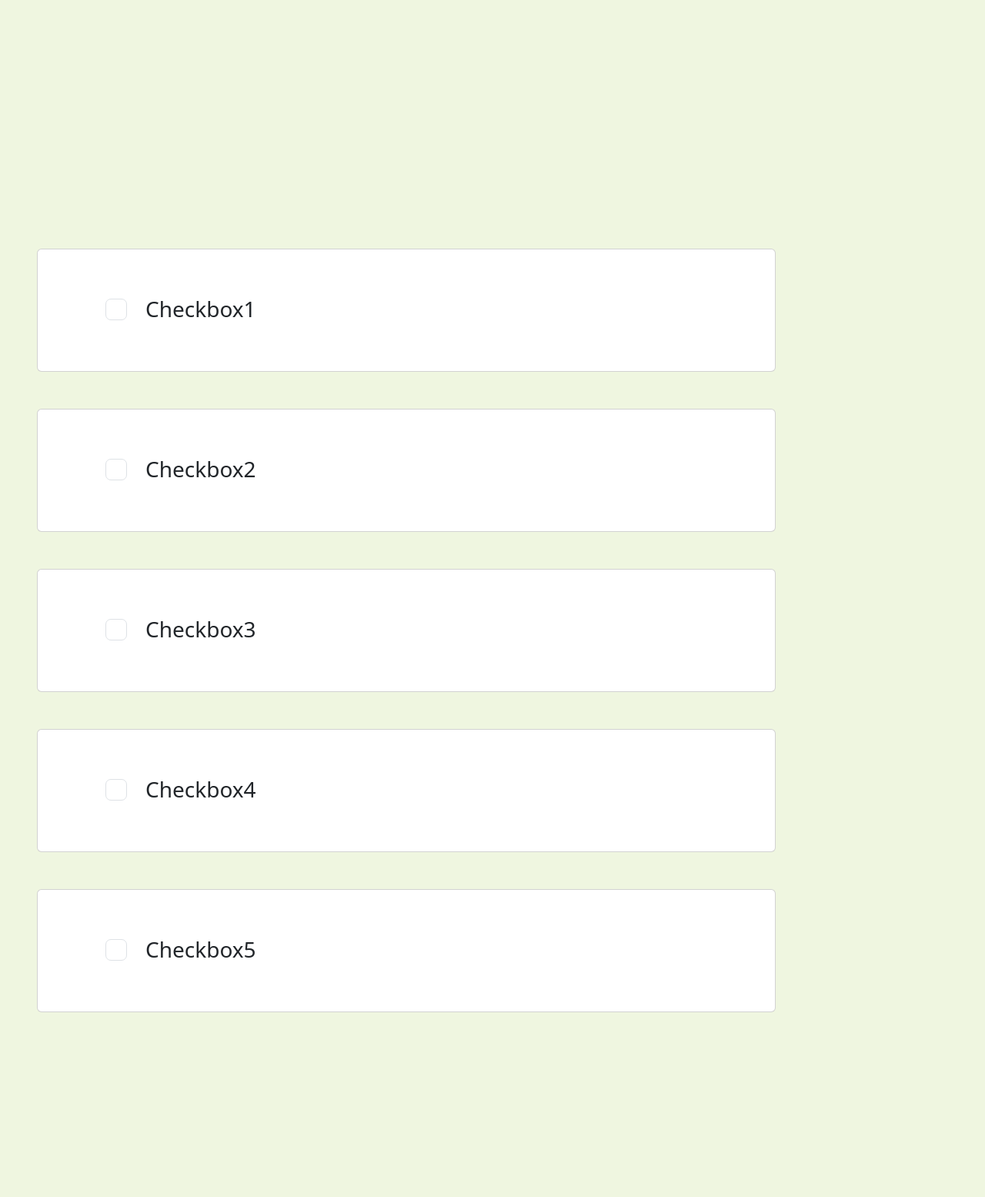
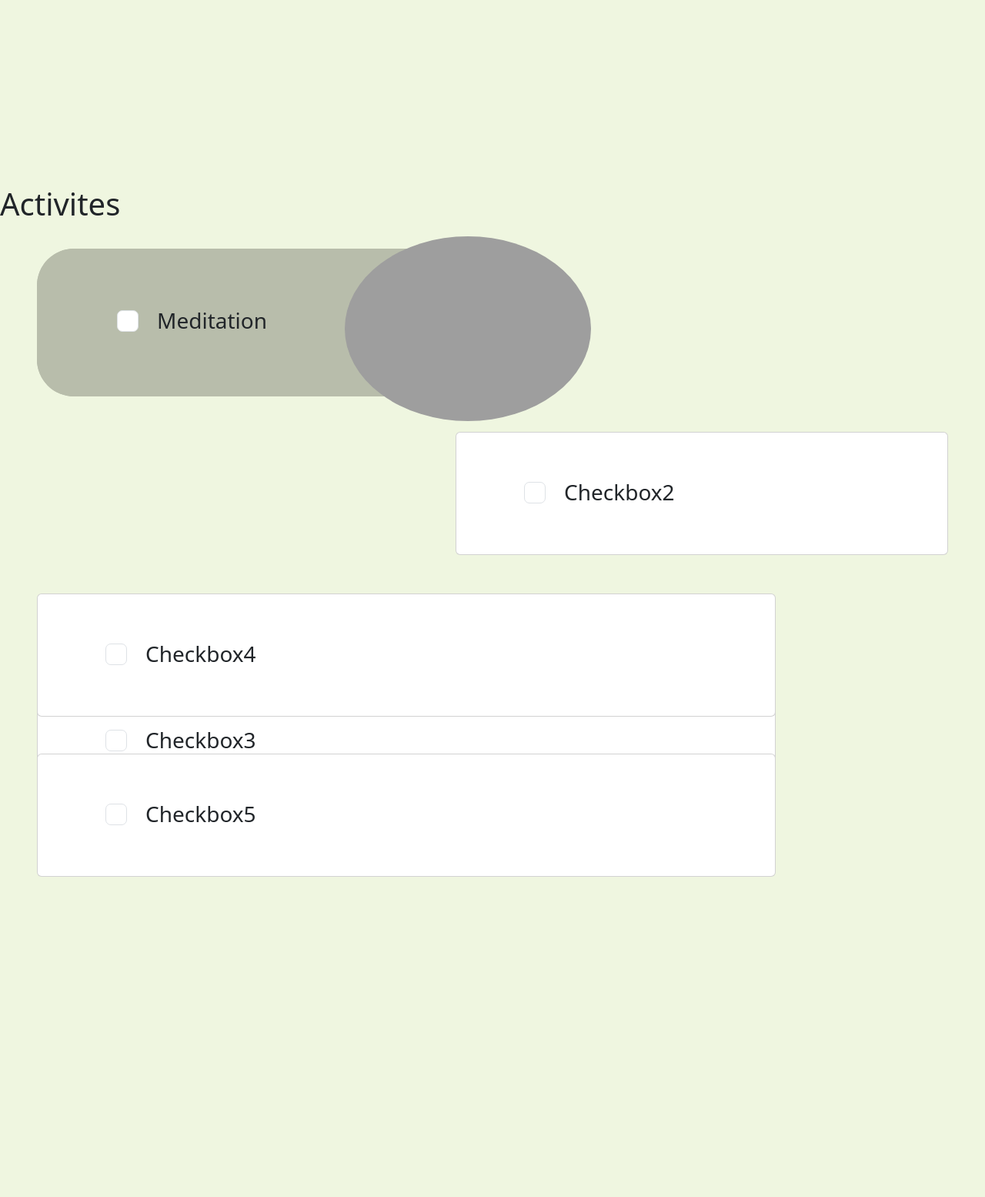
Before and after one commit to SomyaBarwa/Rubix, a Python web app: template Templates/mainNew.html in a window 1280 px wide. Shown: the part 927-2482 px from the top of the page at 77% size. Run offline with Jinja, Linux system fonts and the light colour scheme; the template is opened without the code that fills it, so the values that code supplies are empty; grey boxes are pictures that could not be loaded.

Commit message:
checkbox style updated

```diff
--- a/Static/mainNew.css
+++ b/Static/mainNew.css
@@ -39,6 +39,39 @@
     top: 2000px;
 }
 
+#heading {
+    position: absolute;
+    top: 200rem;
+}
+
+#activites {
+    position: absolute;
+    top: 73rem;
+}
+
+#checkbox1 {
+    padding: 4rem;
+    background-color: #b8bdab;
+    border: 2rem;
+    border-color: #b8bdab;
+    border-radius: 3rem;
+}
+
+#check1 {
+    background-color: #b8bdab;
+    border: 2rem;
+    border-color: #b8bdab;
+    border-radius: 3rem;
+}
+
+#img1 {
+    border-radius: 50%;
+    position: absolute;
+    width: 20rem;
+    height: 15rem;
+    top: -1rem;
+    left: 25rem;
+}
 
 @media(max-width:762px) {
     #card {
--- a/Templates/mainNew.html
+++ b/Templates/mainNew.html
@@ -22,10 +22,10 @@
         <div class="collapse navbar-collapse" id="navbarSupportedContent">
           <ul class="navbar-nav">
             <li class="nav-item fs-3 m-2 fw-bold" id="list">
-              <a class="nav-link" href="#">Activities</a>
+              <a class="nav-link" href="#activites">Activities</a>
             </li>
             <li class="nav-item fs-3 m-2 fw-bold" id="list">
-              <a class="nav-link" href="#Consultation">Consultation</a>
+              <a class="nav-link" href="#heading">Consultation</a>
             </li>
             <li class="nav-item fs-3 m-2 fw-bold" id="list">
               <a class="nav-link" href="#">Discussion</a>
@@ -62,18 +62,23 @@
     </div>
   </div>
   </div>
+
   <section>
-    <div class="card m-5" style="width: 60rem; height:10rem; top:70rem ">
-      <div class="card-body p-5 ">
+    <h1 id="activites"> Activites</h1>
+    <div class="card m-5" style="width: 40rem; height:12rem; top:70rem;" id="check1">
+      <div class="card-body " id="checkbox1">
         <div class="form-check">
           <input class="form-check-input fs-3 m-3 " type="checkbox" value="" id="Checkbox1" onclick="update()">
           <label class="form-check-label fs-3 m-2" for="Checkbox1">
-            Checkbox1
+            Meditation
           </label>
+          <img
+            src="https://img.freepik.com/free-vector/organic-flat-people-meditating-illustration_23-2148906556.jpg?w=2000"
+            id="img1">
         </div>
       </div>
     </div>
-    <div class="card m-5" style="width: 60rem; height:10rem; top:70rem">
+    <div class="card m-5 position-absolute end-0" style="width: 40rem; height:10rem; top:90rem;" id="checkbox2">
       <div class="card-body p-5">
         <div class="form-check">
           <input class="form-check-input fs-3 m-3" type="checkbox" value="" id="Checkbox2" onclick="update()">
@@ -83,7 +88,7 @@
         </div>
       </div>
     </div>
-    <div class="card m-5" style="width: 60rem; height:10rem; top:70rem">
+    <div class="card m-5" style="width: 60rem; height:10rem; top:90rem">
       <div class="card-body p-5">
         <div class="form-check">
           <input class="form-check-input fs-3 m-3" type="checkbox" value="" id="Checkbox3" onclick="update()">
@@ -114,9 +119,9 @@
       </div>
     </div>
   </section>
-  <!-- <h1>Consultation</h1> -->
+  <h1 id="heading">Consultation</h1>
   <section id="Consultation">
-    <div class="row row-cols-1 row-cols-md-3 g-4 m-5 p-5">
+    <div class="row row-cols-1 row-cols-md-3 g-5 m-5 p-5">
       <div class="col">
         <div class="card" style="height:10rem; width:23rem;" id="consultCard">
           <img src="https://listing-photo-test.s3.ap-south-1.amazonaws.com/-MctB9xLX0mPGWoJxEu3.jpeg"
```
